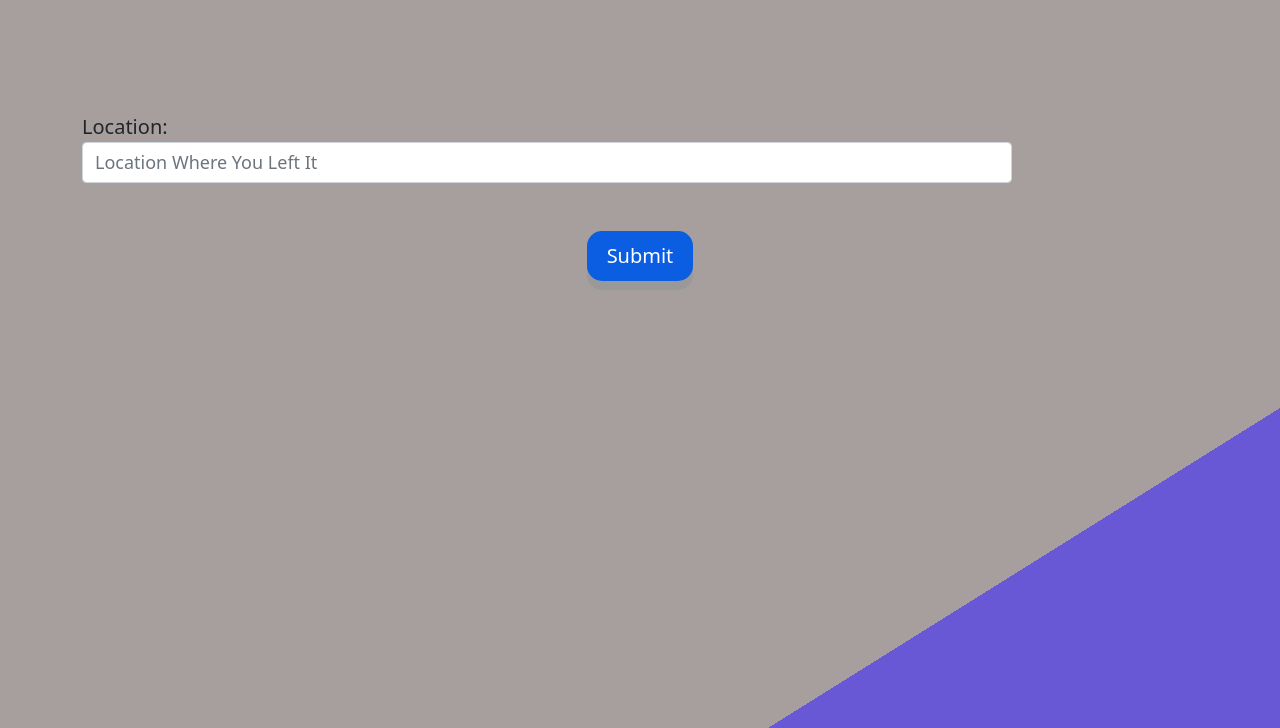
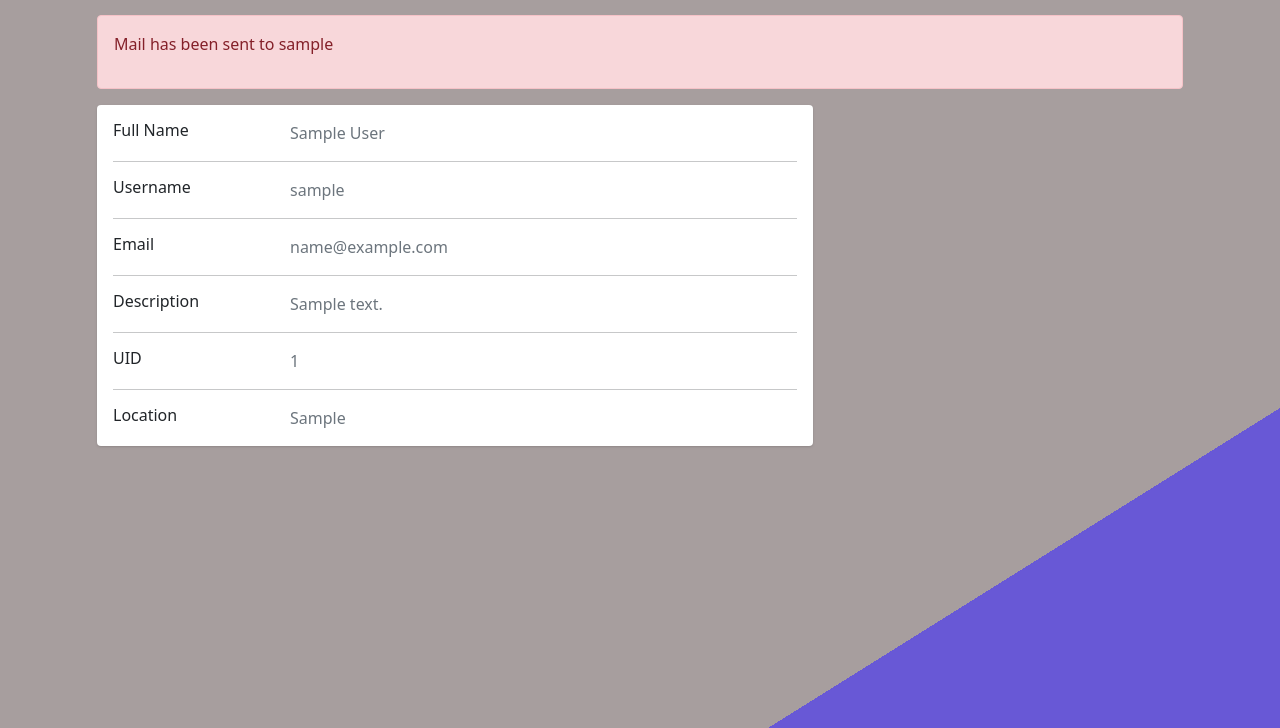
Before and after one commit to amanpandey-crypto/LostFound, a Django app: page /accounts/claim/1/ in a window 1280 px wide. Shown: the part 72-800 px from the top of the page. Run offline with Django 3.2, Linux system fonts and the light colour scheme; tables that the repository leaves empty hold one stand-in row (values such as "Sample post").

Commit message:
Update claim.html

```diff
--- a/accounts/templates/accounts/claim.html
+++ b/accounts/templates/accounts/claim.html
@@ -1,102 +1,125 @@
 {%extends 'base.html'%}
-{%block head%}<title>Home Page</title>{%endblock%}
+{%block head%}<title>Found</title>{%endblock%}
 {%block body%}
-
 <style>
 
-    .sidenav {
-    height: 100%;
-    width: 0;
-    position: fixed;
-    z-index: 1;
-    top: 0;
-    left: 0;
-    background-color: #374785;
-    overflow-x: hidden;
-    transition: 0.5s;
-    padding-top: 60px;
+.main-body {
+    padding: 15px;
+}
+.card {
+    box-shadow: 0 1px 3px 0 rgba(0,0,0,.1), 0 1px 2px 0 rgba(0,0,0,.06);
 }
 
-.sidenav a {
-    padding: 8px 8px 8px 32px;
-    text-decoration: none;
-    font-size: 25px;
-    color: #f1f1f1;
-    display: block;
-    transition: 0.3s;
+.card {
+
+    position: relative;
+    display: flex;
+    flex-direction: column;
+    min-width: 0;
+    word-wrap: break-word;
+    background-color: #fff;
+    background-clip: border-box;
+    border: 0 solid rgba(0,0,0,.125);
+    border-radius: .25rem;
 }
 
-.sidenav a:hover {
-    color: #0b5de2;
+.card-body {
+    flex: 1 1 auto;
+    min-height: 1px;
+    padding: 1rem;
 }
 
-.sidenav .closebtn {
-    position: absolute;
-    top: 0;
-    right: 25px;
-    font-size: 36px;
-    margin-left: 50px;
-}
-#main {
-   transition: margin-left .5s;
-  padding: 16px;
-}
-.button {
-  display: inline-block;
-  padding: 10px 20px;
-  font-size: 20px;
-  cursor: pointer;
-  text-align: center;
-  text-decoration: none;
-  outline: none;
-  color: #fff;
-  background-color: #0b5de2;
-  border: none;
-  border-radius: 15px;
-  box-shadow: 0 9px #999;
+.gutters-sm {
+    margin-right: -8px;
+    margin-left: -8px;
 }
 
-.button:hover {background-color: #0b387f}
-
-.button:active {
-  background-color: #0b387f;
-  box-shadow: 0 5px #666;
-  transform: translateY(4px);
+.gutters-sm>.col, .gutters-sm>[class*=col-] {
+    padding-right: 8px;
+    padding-left: 8px;
+}
+.mb-3, .my-3 {
+    margin-bottom: 1rem!important;
 }
 
+.bg-gray-300 {
+    background-color: #e2e8f0;
+}
+.h-100 {
+    height: 100%!important;
+}
+.shadow-none {
+    box-shadow: none!important;
+}
 </style>
-
-
-<div id="main">
-        <div class="container">
-<form class="form-horizontal" method="POST">
-        {% csrf_token %}
-       <div class="form-group">
-    <br><br><br><br>
-  <label class="control-label col-sm-2" for="Location" style="font-size:20px">Location:</label>
-  <div class="col-sm-10">
-    <input type="text" class="form-control" id="Location" placeholder="Location Where You Left It"name="Location" style="font-size: 18px"  />
-      <br><br>
-  </div>
-   <input type="hidden" name="ItemID" value="{{ item.ItemID }}" />
-   <div class="container" align="center">
-    <input type="Submit" id="Submit" name="Submit" value="Submit" class="button"/><br><br>
-    </div>
-
-</div>
-{%if post %}
-    {% if status%}
-    <script>
-        alert('Claim Accepted')
-    </script>
-    {%else%}
-    <script>
-        alert('Claim Rejected, Please Try later')
-    </script>
-    {%endif%}
-{%endif%}
-</form>
-
+<div class="container">
+    <div class="main-body ">
+      <div class="alert alert-danger" role="alert">
+        {% for message in messages %}
+        <p id="messages">{{message}}</p>
+        {% endfor %}
+      </div>
+        <div class="row">
+            <div class="col-md-8">
+              <div class="card mb-3">
+                <div class="card-body">
+                  <div class="row">
+                    <div class="col-sm-3">
+                      <h6 class="mb-0">Full Name</h6>
+                    </div>
+                    <div class="col-sm-9 text-secondary">
+                      {{first}} {{last}}
+                    </div>
+                  </div>
+                  <hr>
+                  <div class="row">
+                    <div class="col-sm-3">
+                      <h6 class="mb-0">Username</h6>
+                    </div>
+                    <div class="col-sm-9 text-secondary">
+                      {{username}}
+                    </div>
+                  </div>
+                  <hr>
+                  <div class="row">
+                    <div class="col-sm-3">
+                      <h6 class="mb-0">Email</h6>
+                    </div>
+                    <div class="col-sm-9 text-secondary">
+                      {{email}}
+                    </div>
+                  </div>
+                  <hr>
+                  <div class="row">
+                    <div class="col-sm-3">
+                      <h6 class="mb-0">Description</h6>
+                    </div>
+                    <div class="col-sm-9 text-secondary">
+                      {{description}}
+                    </div>
+                  </div>
+                  <hr>
+                  <div class="row">
+                    <div class="col-sm-3">
+                      <h6 class="mb-0">UID</h6>
+                    </div>
+                    <div class="col-sm-9 text-secondary">
+                      {{UID}}
+                    </div>
+                  </div>
+                  <hr>
+                  <div class="row">
+                    <div class="col-sm-3">
+                      <h6 class="mb-0">Location</h6>
+                    </div>
+                    <div class="col-sm-9 text-secondary">
+                      {{location}}
+                    </div>
+                  </div>
+                </div>
+              </div>
+            </div>
+        </div>
     </div>
 </div>
 {%endblock%}
```
